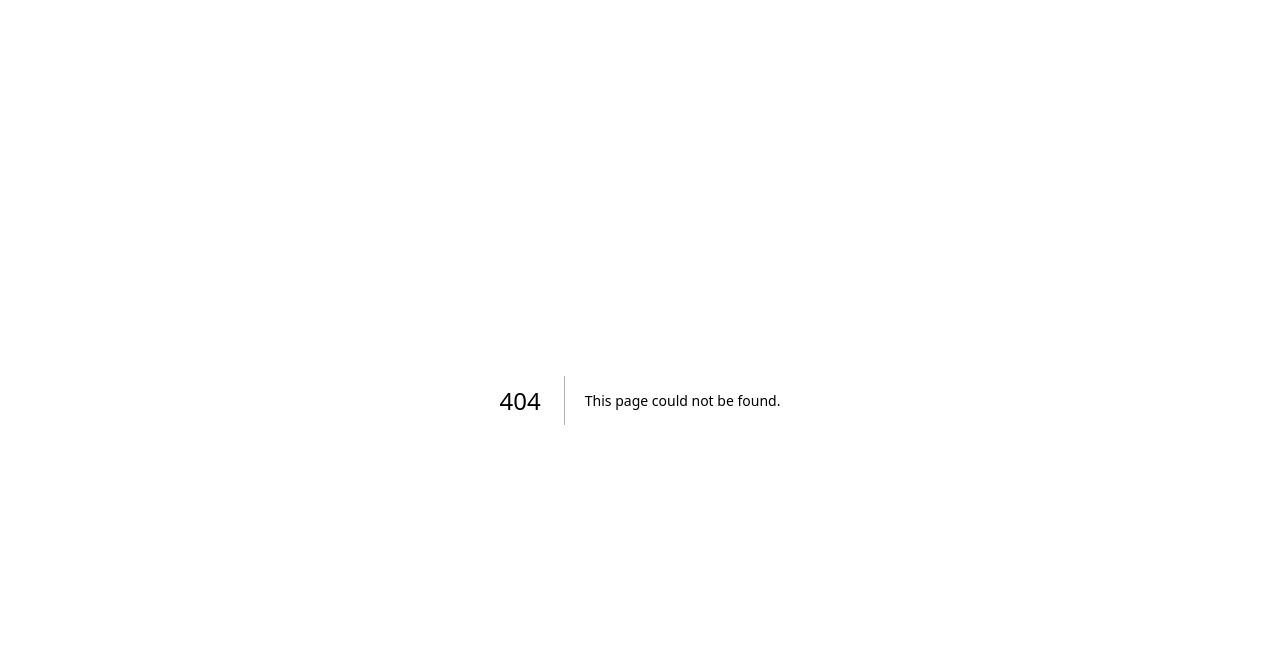
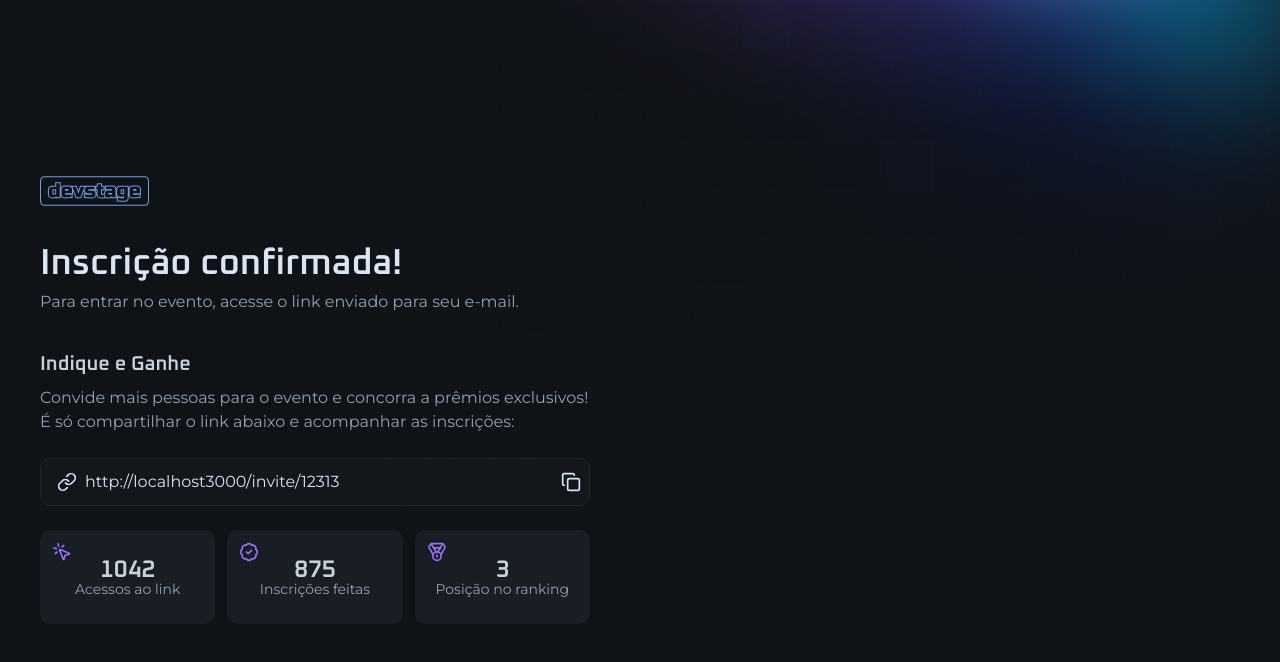
Before and after one commit to nicolasgfe/NLW-connect-devstage-web, a Next.js app: page /invite in a window 1280 px wide. Before the commit this address had no page. Shown: the top 662 px of the page. Built offline with nearby package versions, Linux system fonts and the light colour scheme.

Commit message:
Adicionando sessão indique e ganhe.

```diff
--- a/package.json
+++ b/package.json
@@ -15,6 +15,7 @@
     "postcss": "^8.5.2",
     "react": "^19.0.0",
     "react-dom": "^19.0.0",
+    "tailwind-merge": "^3.0.1",
     "tailwindcss": "^4.0.6"
   },
   "devDependencies": {
--- /dev/null
+++ b/src/app/invite/page.tsx
@@ -0,0 +1,83 @@
+import { IconButton } from '@/components/icon-button';
+import { InputField, InputIcon, InputRoot } from '@/components/input';
+import { BadgeCheck, Copy, Link, Medal, MousePointerClick } from 'lucide-react';
+import Image from 'next/image';
+import logo from '../../assets/Logo.svg';
+
+export default function Invite() {
+  return (
+    <div className="min-h-dvh flex items-center justify-between gap-16 flex-col md:flex-row">
+      <div className="flex flex-col gap-10 w-full max-w-[550px]">
+        <Image src={logo} alt="devstage" width={108.5} height={30} />
+
+        <div className="space-y-2">
+          <h1 className="text-4xl font-semibold font-heading text-gray-100 leading-none">
+            Inscrição confirmada!
+          </h1>
+          <p className="text-gray-300">
+            Para entrar no evento, acesse o link enviado para seu e-mail.
+          </p>
+        </div>
+        <div className="space-y-6">
+          <div className="space-y-3">
+            <h2 className="text-gray-200 text-xl font-heading font-semibold leading-none">
+              Indique e Ganhe
+            </h2>
+            <p className="text-gray-300">
+              Convide mais pessoas para o evento e concorra a prêmios
+              exclusivos! É só compartilhar o link abaixo e acompanhar as
+              inscrições:
+            </p>
+          </div>
+
+          <InputRoot>
+            <InputIcon>
+              <Link className="size-5" />
+            </InputIcon>
+
+            <InputField
+              readOnly
+              defaultValue="http://localhost3000/invite/12313"
+            />
+
+            <IconButton className="-mr-2">
+              <Copy className="size-5" />
+            </IconButton>
+          </InputRoot>
+
+          <div className="grid gap-3 md:grid-cols-3">
+            <div className="relative bg-gray-700 border-gray-600 px-4 py-7 flex flex-col items-center justify-center rounded-xl">
+              <span className="font-heading text-2xl font-semibold text-gray-200 leading-none">
+                1042
+              </span>
+              <span className="text-sm text-gray-300 leading-none text-center">
+                Acessos ao link
+              </span>
+              <MousePointerClick className="size-5 text-purple absolute top-3 left-3" />
+            </div>
+
+            <div className="relative bg-gray-700 border-gray-600 px-4 py-7 flex flex-col items-center justify-center rounded-xl">
+              <span className="relative font-heading text-2xl font-semibold text-gray-200 leading-none">
+                875
+              </span>
+              <span className="text-sm text-gray-300 leading-none text-center">
+                Inscrições feitas
+              </span>
+              <BadgeCheck className="size-5 text-purple absolute top-3 left-3" />
+            </div>
+
+            <div className="relative bg-gray-700 border-gray-600 px-4 py-7 flex flex-col items-center justify-center rounded-xl">
+              <span className="font-heading text-2xl font-semibold text-gray-200 leading-none">
+                3
+              </span>
+              <span className="text-sm text-gray-300 leading-none text-center">
+                Posição no ranking
+              </span>
+              <Medal className="size-5 text-purple absolute top-3 left-3" />
+            </div>
+          </div>
+        </div>
+      </div>
+    </div>
+  );
+}
--- a/src/app/layout.tsx
+++ b/src/app/layout.tsx
@@ -1,21 +1,20 @@
-import "./globals.css"
+import './globals.css';
 
-import type { Metadata } from "next";
-import { Montserrat, Oxanium } from 'next/font/google'
+import type { Metadata } from 'next';
+import { Montserrat, Oxanium } from 'next/font/google';
 export const metadata: Metadata = {
-  title: "devstage",
+  title: 'devstage',
 };
 const oxanium = Oxanium({
-  weight: ['500','600'],
+  weight: ['500', '600'],
   subsets: ['latin'],
-  variable: '--font-oxanium'
-})
+  variable: '--font-oxanium',
+});
 const montserrat = Montserrat({
-  weight: ['400','600'],
+  weight: ['400', '600'],
   subsets: ['latin'],
-  variable: '--font-montserrat'
-})
-
+  variable: '--font-montserrat',
+});
 
 export default function RootLayout({
   children,
@@ -25,7 +24,9 @@
   return (
     <html lang="en" className={`${oxanium.variable} ${montserrat.variable}`}>
       <body className="bg-gray-900 text-gray-100 antialiased bg-[url(/Background.png)] bg-no-repeat bg-top md:bg-right-top">
-        {children}
+        <main className="max-w-[1240px] mx-auto px-5 py-8 md:py-0">
+          {children}
+        </main>
       </body>
     </html>
   );
--- a/src/app/page.tsx
+++ b/src/app/page.tsx
@@ -7,7 +7,7 @@
 
 export default function Home() {
   return (
-    <main className="max-w-[1240px] mx-auto px-5 py-8 md:py-0">
+
       <div className="min-h-dvh flex flex-col justify-center gap-16">
         <div className="flex flex-col gap-8 items-center md:items-start">
           <Image src={logo} alt="devstage" width={108.5} height={30} />
@@ -65,6 +65,6 @@
           </form>
         </div>
       </div>
-    </main>
+
   );
 }
--- a/src/components/button.tsx
+++ b/src/components/button.tsx
@@ -1,8 +1,8 @@
 import { Children, type ComponentProps } from 'react';
-
+import { twMerge } from 'tailwind-merge';
 interface ButtonProps extends ComponentProps<'button'> {}
 
-export function Button(props: ButtonProps) {
+export function Button({ className, ...props }: ButtonProps) {
   return (
     <button
       className="flex justify-between items-center px-5 h-12 bg-gray-500 text-blue font-semibold rounded-xl w-full cursor-pointer transition-colors duration-300 hover:bg-blue hover:text-gray-900"
```
Also changed, not shown: src/components/input.tsx (+4 -4 lines), 1 other file (tests, documents, lock files or other folders).
